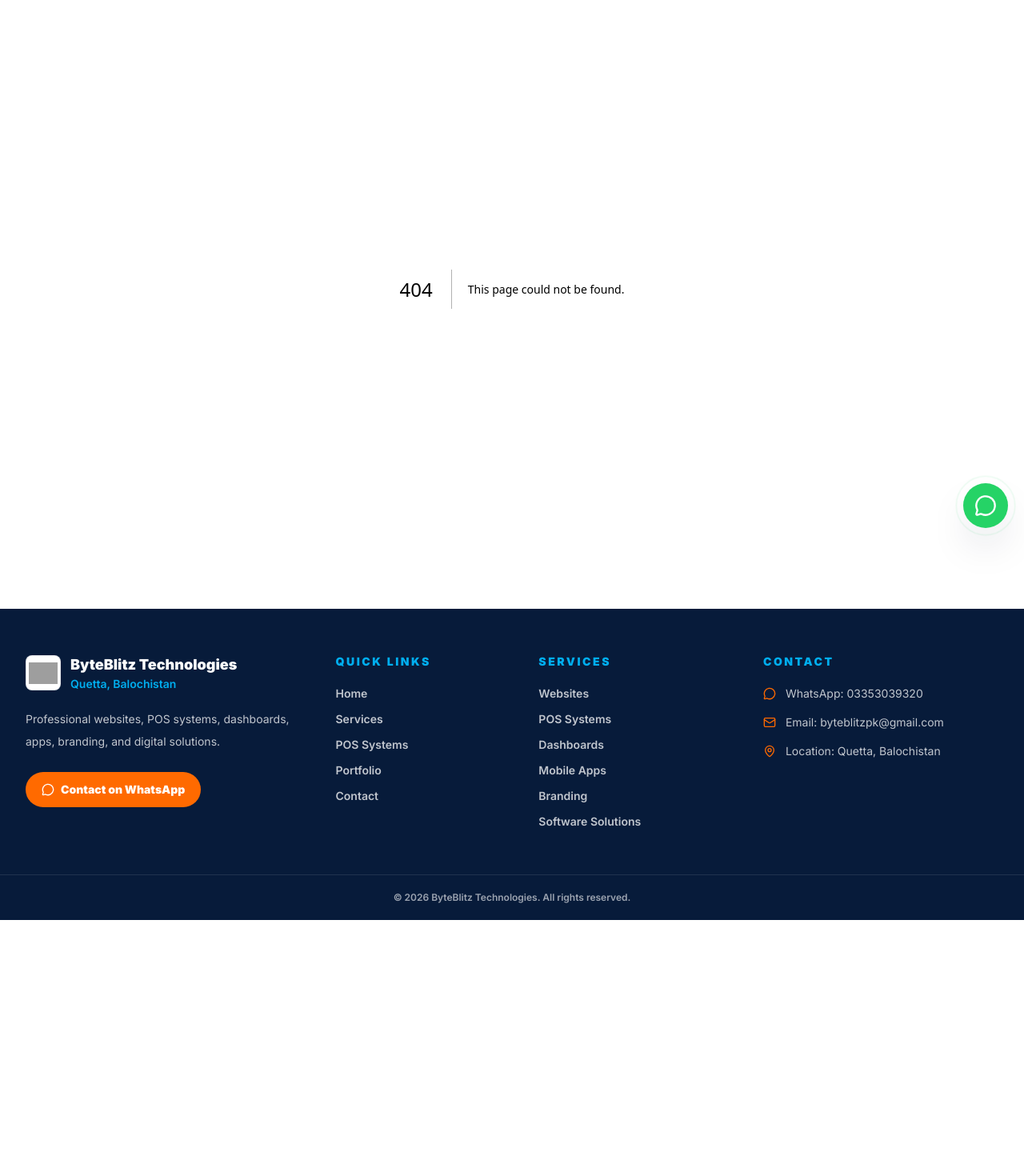
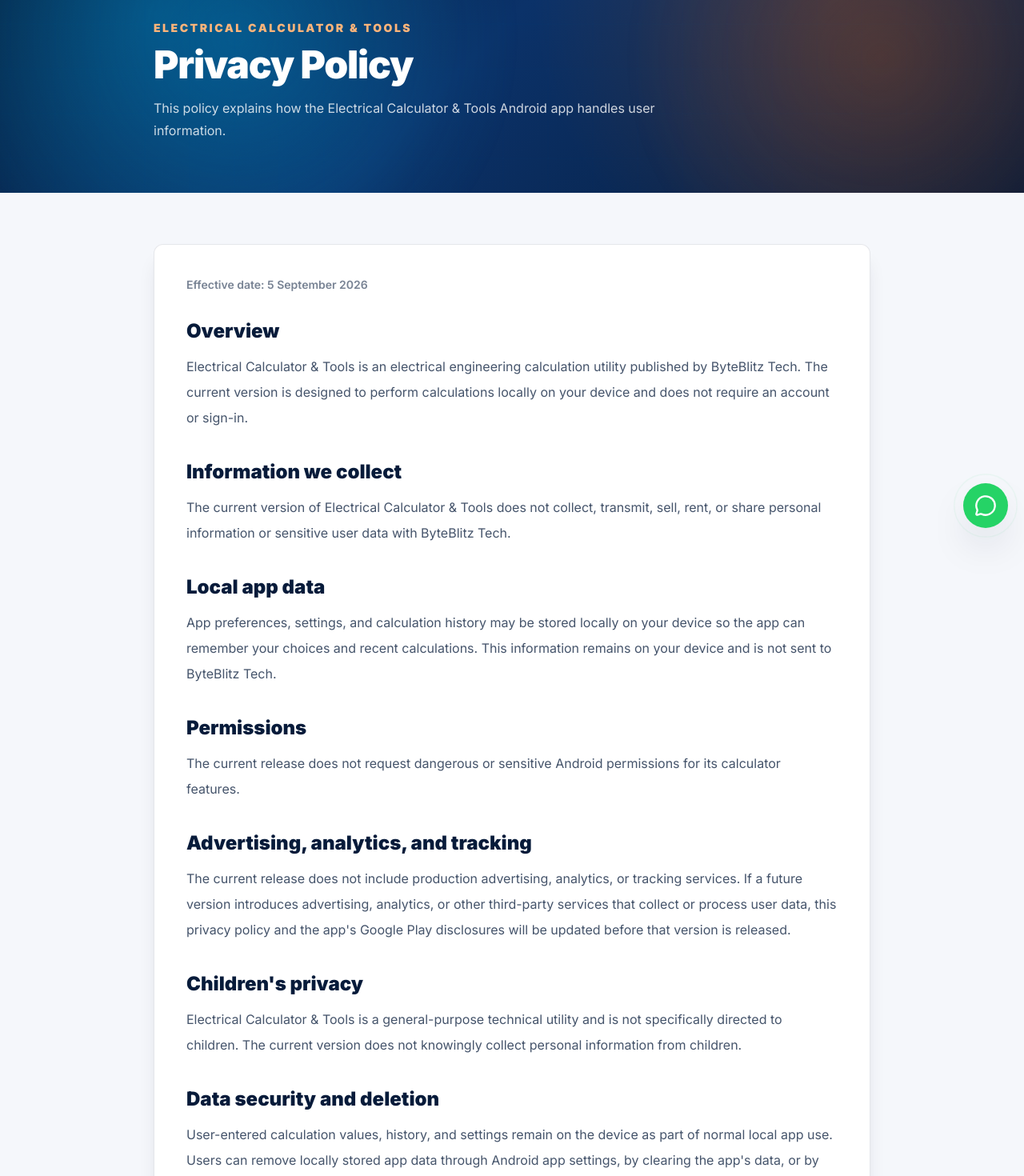
Before and after one commit to MuhammadSaqibKakar/ByteBlitzTechnologies, a Next.js app: page /electrical-calculator/privacy in a window 1280 px wide. Before the commit this address had no page. Shown: the part 120-1590 px from the top of the page at 80% size. Before the commit the page ends 1270 px from the top, so only its background shows below. Built offline with nearby package versions, Linux system fonts and the light colour scheme; grey boxes are pictures that could not be loaded.

Commit message:
Add Electrical Calculator privacy policy

```diff
--- /dev/null
+++ b/src/app/electrical-calculator/privacy/page.tsx
@@ -0,0 +1,108 @@
+import type { Metadata } from "next";
+
+export const metadata: Metadata = {
+  title: "Electrical Calculator & Tools Privacy Policy",
+  description:
+    "Privacy Policy for the Electrical Calculator & Tools Android app published by ByteBlitz Tech.",
+};
+
+export default function ElectricalCalculatorPrivacyPage() {
+  return (
+    <>
+      <section className="hero-wash relative overflow-hidden px-4 py-16 text-white sm:px-6 lg:px-8">
+        <div className="digital-grid absolute inset-0 opacity-20" />
+        <div className="relative z-10 mx-auto max-w-4xl">
+          <p className="text-sm font-black uppercase tracking-[0.18em] text-[#FFB47A]">
+            Electrical Calculator &amp; Tools
+          </p>
+          <h1 className="mt-3 text-4xl font-black tracking-tight sm:text-5xl">
+            Privacy Policy
+          </h1>
+          <p className="mt-4 max-w-2xl text-base leading-7 text-white/80">
+            This policy explains how the Electrical Calculator &amp; Tools Android app handles user information.
+          </p>
+        </div>
+      </section>
+
+      <main className="px-4 py-16 sm:px-6 lg:px-8">
+        <article className="mx-auto max-w-4xl rounded-xl border border-[#071B3A]/10 bg-white p-6 shadow-xl shadow-[#071B3A]/10 sm:p-10">
+          <p className="text-sm font-semibold text-[#071B3A]/55">
+            Effective date: 5 September 2026
+          </p>
+
+          <div className="mt-8 space-y-9 text-base leading-8 text-[#071B3A]/75">
+            <section>
+              <h2 className="text-2xl font-black text-[#071B3A]">Overview</h2>
+              <p className="mt-3">
+                Electrical Calculator &amp; Tools is an electrical engineering calculation utility published by ByteBlitz Tech. The current version is designed to perform calculations locally on your device and does not require an account or sign-in.
+              </p>
+            </section>
+
+            <section>
+              <h2 className="text-2xl font-black text-[#071B3A]">Information we collect</h2>
+              <p className="mt-3">
+                The current version of Electrical Calculator &amp; Tools does not collect, transmit, sell, rent, or share personal information or sensitive user data with ByteBlitz Tech.
+              </p>
+            </section>
+
+            <section>
+              <h2 className="text-2xl font-black text-[#071B3A]">Local app data</h2>
+              <p className="mt-3">
+                App preferences, settings, and calculation history may be stored locally on your device so the app can remember your choices and recent calculations. This information remains on your device and is not sent to ByteBlitz Tech.
+              </p>
+            </section>
+
+            <section>
+              <h2 className="text-2xl font-black text-[#071B3A]">Permissions</h2>
+              <p className="mt-3">
+                The current release does not request dangerous or sensitive Android permissions for its calculator features.
+              </p>
+            </section>
+
+            <section>
+              <h2 className="text-2xl font-black text-[#071B3A]">Advertising, analytics, and tracking</h2>
+              <p className="mt-3">
+                The current release does not include production advertising, analytics, or tracking services. If a future version introduces advertising, analytics, or other third-party services that collect or process user data, this privacy policy and the app&apos;s Google Play disclosures will be updated before that version is released.
+              </p>
+            </section>
+
+            <section>
+              <h2 className="text-2xl font-black text-[#071B3A]">Children&apos;s privacy</h2>
+              <p className="mt-3">
+                Electrical Calculator &amp; Tools is a general-purpose technical utility and is not specifically directed to children. The current version does not knowingly collect personal information from children.
+              </p>
+            </section>
+
+            <section>
+              <h2 className="text-2xl font-black text-[#071B3A]">Data security and deletion</h2>
+              <p className="mt-3">
+                User-entered calculation values, history, and settings remain on the device as part of normal local app use. Users can remove locally stored app data through Android app settings, by clearing the app&apos;s data, or by uninstalling the app.
+              </p>
+            </section>
+
+            <section>
+              <h2 className="text-2xl font-black text-[#071B3A]">Changes to this policy</h2>
+              <p className="mt-3">
+                This policy may be updated when Electrical Calculator &amp; Tools features or data practices change. The effective date shown on this page will be revised when material changes are made.
+              </p>
+            </section>
+
+            <section>
+              <h2 className="text-2xl font-black text-[#071B3A]">Contact</h2>
+              <p className="mt-3">
+                If you have questions about this privacy policy or Electrical Calculator &amp; Tools, contact ByteBlitz Tech at{" "}
+                <a
+                  href="mailto:byteblitzpk@gmail.com"
+                  className="font-bold text-[#007BFF] underline decoration-[#007BFF]/30 underline-offset-4 hover:decoration-[#007BFF]"
+                >
+                  byteblitzpk@gmail.com
+                </a>
+                .
+              </p>
+            </section>
+          </div>
+        </article>
+      </main>
+    </>
+  );
+}
```
